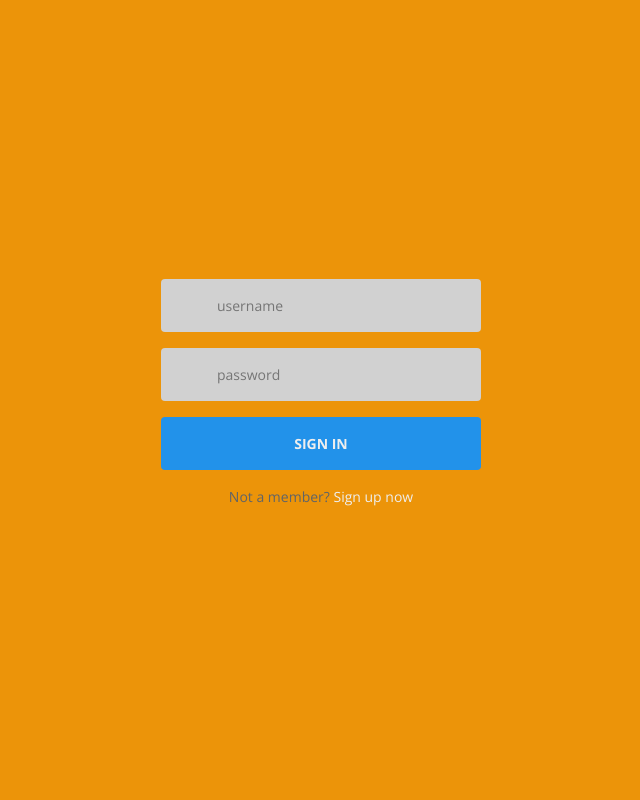
After one commit to deecewan/StudyGrouper, a Flask app: page /login in a window 1280 px wide. The commit adds this page. Shown: the whole page, without its empty margins (319-959 px from the left). Run offline with Flask 2, Linux system fonts and the light colour scheme; some libraries are stand-ins or nearby versions.

Commit message:
created the login page, without the logic. added in the login form. creating the signup form. experimented with flask sessions.

```diff
--- /dev/null
+++ b/grouper/forms.py
@@ -0,0 +1,13 @@
+from flask.ext.wtf import Form
+from wtforms import StringField, PasswordField
+from wtforms.validators import DataRequired
+
+__author__ = 'David'
+
+class SignUpForm(Form):
+    username = StringField('username', validators=[DataRequired()])
+    email = StringField('')
+
+class LoginForm(Form):
+    username = StringField('username', validators=[DataRequired()])
+    password = PasswordField('password', validators=[DataRequired()])
--- /dev/null
+++ b/grouper/static/login.css
@@ -0,0 +1,137 @@
+@import url(http://weloveiconfonts.com/api/?family=fontawesome);
+@import url(http://fonts.googleapis.com/css?family=Open+Sans:400,700);
+[class*="fontawesome-"]:before {
+  font-family: 'FontAwesome', sans-serif;
+}
+
+* {
+  box-sizing: border-box;
+}
+
+html {
+  height: 100%;
+}
+
+body {
+  background-color: #ec9409;
+  color: #606468;
+  font: 400 0.875rem/1.5 "Open Sans", sans-serif;
+  margin: 0;
+  min-height: 100%;
+}
+
+a {
+  color: #eee;
+  outline: 0;
+  text-decoration: none;
+}
+a:focus, a:hover {
+  text-decoration: underline;
+}
+
+input {
+  border: 0;
+  color: inherit;
+  font: inherit;
+  margin: 0;
+  outline: 0;
+  padding: 0;
+  -webkit-transition: background-color .3s;
+          transition: background-color .3s;
+}
+
+.site__container {
+  -webkit-box-flex: 1;
+  -webkit-flex: 1;
+      -ms-flex: 1;
+          flex: 1;
+  padding: 3rem 0;
+}
+
+.form input[type="password"], .form input[type="text"], .form input[type="submit"] {
+  width: 100%;
+}
+.form--login {
+  color: #606468;
+}
+.form--login label,
+.form--login input[type="text"],
+.form--login input[type="password"],
+.form--login input[type="submit"] {
+  border-radius: 0.25rem;
+  padding: 1rem;
+}
+.form--login label {
+  background-color: #d1d1d1;
+  border-bottom-right-radius: 0;
+  border-top-right-radius: 0;
+  padding-left: 1.25rem;
+  padding-right: 1.25rem;
+}
+.form--login input[type="text"], .form--login input[type="password"] {
+  background-color: #d1d1d1;
+  border-bottom-left-radius: 0;
+  border-top-left-radius: 0;
+}
+.form--login input[type="text"]:focus, .form--login input[type="text"]:hover, .form--login input[type="password"]:focus, .form--login input[type="password"]:hover {
+  background-color: #606468;
+}
+.form--login input[type="submit"] {
+  background-color: #2292ea;
+  color: #eee;
+  font-weight: bold;
+  text-transform: uppercase;
+}
+.form--login input[type="submit"]:focus, .form--login input[type="submit"]:hover {
+  background-color: #217fd3;
+}
+.form__field {
+  display: -webkit-box;
+  display: -webkit-flex;
+  display: -ms-flexbox;
+  display: flex;
+  margin-bottom: 1rem;
+}
+.form__input {
+  -webkit-box-flex: 1;
+  -webkit-flex: 1;
+      -ms-flex: 1;
+          flex: 1;
+}
+
+.align {
+  -webkit-box-align: center;
+  -webkit-align-items: center;
+      -ms-flex-align: center;
+          align-items: center;
+  display: -webkit-box;
+  display: -webkit-flex;
+  display: -ms-flexbox;
+  display: flex;
+  -webkit-box-orient: horizontal;
+  -webkit-box-direction: normal;
+  -webkit-flex-direction: row;
+      -ms-flex-direction: row;
+          flex-direction: row;
+}
+
+.hidden {
+  border: 0;
+  clip: rect(0 0 0 0);
+  height: 1px;
+  margin: -1px;
+  overflow: hidden;
+  padding: 0;
+  position: absolute;
+  width: 1px;
+}
+
+.text--center {
+  text-align: center;
+}
+
+.grid__container {
+  margin: 0 auto;
+  max-width: 20rem;
+  width: 90%;
+}
--- a/grouper/templates/base.html
+++ b/grouper/templates/base.html
@@ -5,7 +5,9 @@
 <html lang="en">
 <head>
     <meta charset="UTF-8">
-    <title>{% block title %}{% endblock %} - StudyGrouper</title>
+    <title>{% block title %}{% endblock %} | StudyGrouper</title>
+    {% block head %}
+    {% endblock %}
 </head>
 <body>
 {% block content %}
--- a/grouper/templates/index.html
+++ b/grouper/templates/index.html
@@ -5,4 +5,5 @@
 {% block content %}
 <h1>Hello World!</h1>
 This is me.
+    {{ session.logged_in }}
 {% endblock %}
--- /dev/null
+++ b/grouper/templates/login.html
@@ -0,0 +1,42 @@
+{% extends 'base.html' %}
+
+{% block title %}Log In{% endblock %}
+{% block head %}
+<link rel="stylesheet" href="/static/login.css">
+{% endblock %}
+{% block content %}
+
+
+    <body class="align">
+
+    <div class="site__container">
+
+        <div class="grid__container">
+
+            <form action="" method="post" class="form form--login">
+                {{ form.hidden_tag() }}
+                <div class="form__field">
+                    <label class="fontawesome-user" for="username"><span class="hidden">Username</span></label>
+                    {{ form.username(placeholder='username') }}
+                </div>
+
+                <div class="form__field">
+                    <label class="fontawesome-lock" for="password"><span class="hidden">Password</span></label>
+                    {{ form.password(placeholder='password') }}
+                </div>
+
+                <div class="form__field">
+                    <input type="submit" value="Sign In">
+                </div>
+
+            </form>
+
+            <p class="text--center">Not a member? <a href="{{ url_for('signup') }}">Sign up now</a> <span
+                    class="fontawesome-arrow-right"></span></p>
+
+        </div>
+
+    </div>
+
+    </body>
+{% endblock %}
--- a/grouper/views.py
+++ b/grouper/views.py
@@ -1,5 +1,6 @@
-from flask import render_template
-from grouper import app
+from flask import render_template, session, url_for, redirect
+from grouper import app, lm
+from grouper.forms import LoginForm, SignUpForm
 
 __author__ = 'David'
 
@@ -7,3 +8,26 @@ __author__ = 'David'
 @app.route('/index')
 def index():
     return render_template('index.html')
+
+@lm.user_loader
+def load_user(id):
+    pass
+
+@app.route('/login', methods=['GET', 'POST'])
+def login():
+    form = LoginForm()
+    if form.validate_on_submit():
+        print form.username.data, form.password.data
+    return render_template('login.html', form=form)
+
+@app.route('/signup', methods=['GET', 'POST'])
+def signup():
+    form = SignUpForm()
+    if form.validate_on_submit():
+        pass
+    return render_template('signup.html', form=form)
+
+@app.route('/logout')
+def logout():
+    session['logged_in'] = False
+    return redirect(url_for('index'))
--- a/run.py
+++ b/run.py
@@ -2,4 +2,4 @@ __author__ = 'David'
 
 from grouper import app
 
-app.run(debug=True)
+app.run(debug=True, port=5010)
```
Also changed, not shown: config.py (added, +9 -0 lines), grouper/__init__.py (+8 -0 lines), grouper/models.py (+28 -0 lines), grouper/templates/signup.html (added).
